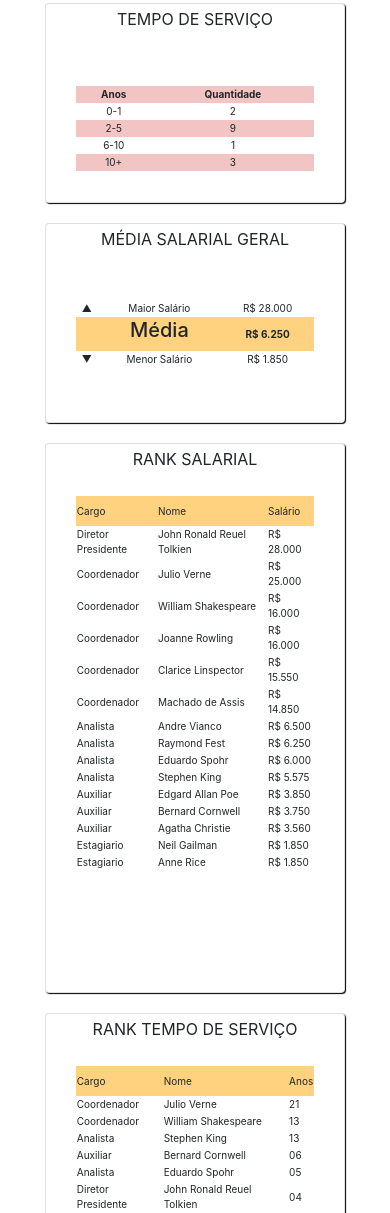
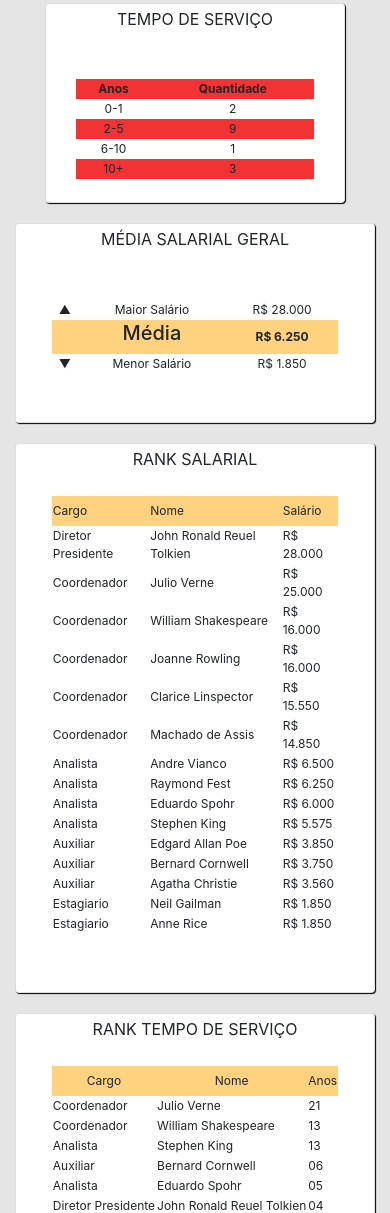
Before and after one commit to rlimax/PainelRH, a plain HTML site: page index.html in a window 390 px wide. Shown: the part 787-2000 px from the top of the page. Drawn offline with nearby package versions, Linux system fonts and the light colour scheme.

Commit message:
Atualização

```diff
--- a/css/style.css
+++ b/css/style.css
@@ -1,3 +1,6 @@
+body{
+    background-color: rgba(125,125,125,.2);
+}
 div#hora{
     width: 100%;
     display:flex;
@@ -24,12 +27,6 @@ span.barra{
 }
 #bar{
     min-width: 400px;
-}
-.card{
-    margin: 10px auto;
-    min-width: 300px;
-    height: 200px;
-    box-shadow: 1px 1px 1px black;
 }
 .card{
     margin: 10px auto;
@@ -71,7 +68,7 @@ table{
     margin-top: 25px;
 }
 .red{
-    background-color: rgba(241, 182, 182,.8);
+    background-color: rgba(241, 0, 0,.8);
 }
 #hora{
     font-size: 20px;
@@ -92,15 +89,30 @@ h3{
 .left{
     text-align: left;
 }
+.center{
+    text-align: center;
+}
 .alt{
     height: 30px;
 }
-
+.logo{
+    width: 90px;
+    height: 90px;
+}
 @media screen and (max-width: 770px) {
     .hidden{
         display: none;
     }
-    table{
-        font-size: 10px;
+    #altura, #altura2{
+        width: 100%;
     }
   }
+@media screen and (max-width: 1200px){
+
+    table{
+        font-size: 12px;
+    }
+    .box{
+        width: 100%;
+    }
+}
--- a/index.html
+++ b/index.html
@@ -96,7 +96,7 @@
             <div id="bar2" class="card bar hidden">
                 <span class="title">CUSTO SALARIAL POR SETOR</span>
             </div>
-            <div class="card">
+            <div class="card box">
                 <span class="title">MÉDIA SALARIAL GERAL</span><br>
                 <table class="marg">
                     <tr>
@@ -145,9 +145,9 @@
                 <span class="title">RANK TEMPO DE SERVIÇO</span>
                 <table class="marg left table-hover">
                     <tr class="orange alt">
-                        <td>Cargo</td>
-                        <td>Nome</td>
-                        <td>Anos</td>
+                        <td class="center">Cargo</td>
+                        <td class="center">Nome</td>
+                        <td class="left">Anos</td>
                     </tr>
                     <tr><td>Coordenador</td><td>Julio Verne</td><td>21</td></tr>
                     <tr><td>Coordenador</td><td>William Shakespeare</td><td>13</td></tr>
--- a/js/functions.js
+++ b/js/functions.js
@@ -12,10 +12,10 @@ function atual(){
 	if(seg<=9){
 		seg = "0"+seg;
 	}
-	document.getElementById('hora').innerHTML = "<img src=\"./img/logo.jpg\"></img>"+
+	document.getElementById('hora').innerHTML = "<img class=\"logo\" src=\"./img/logo.png\"></img><h3>RECURSOS HUMANOS</h3>"+
                                                 //"<span class=\"barra\">&nbsp&nbsp Hora<br>"+
 												"<span>"+
-												"<h3>Painel RH</h3>&nbsp&nbsp&nbsp&nbsp"+
+												"&nbsp&nbsp&nbsp&nbsp"+
                                                 hora+":"+min+":"+seg+
                                                 "</span>";
 }
--- a/js/graphics.js
+++ b/js/graphics.js
@@ -176,7 +176,7 @@ let raio = 40;
 
 
 let colorArc = d3.scaleOrdinal()
-            .range(["yellow", "rgb(241, 182, 182)"]);
+            .range(["red", "black"]);
 
 let canvas3 = d3.select("#arc")
                 .append("svg")
@@ -205,5 +205,8 @@ arcs.append("path")
 arcs.append("text")
     .attr("transform", (d)=> "translate("+arc.centroid(d)+")")
     .attr("text-anchor", "middle")
-    .attr("font-size", "20px")
+    .attr("dy","7px")
+    .attr("font-size", "27px")
+    .style("fill","white")
+    .style("bgcolor","blue")
     .text((d)=> d.data);
```
Also changed, not shown: img/logo.png (added).
